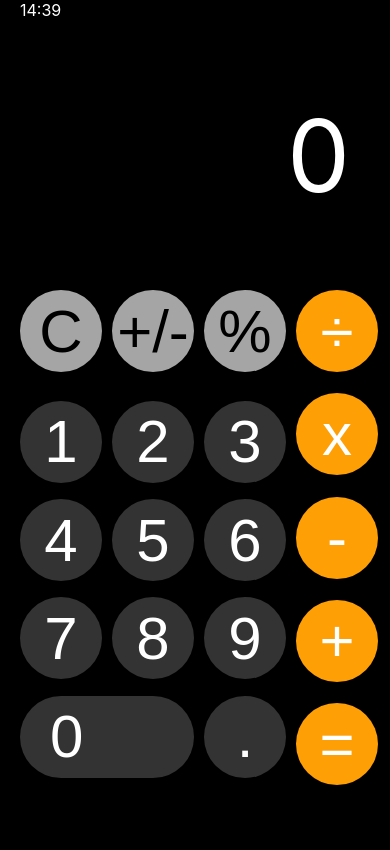
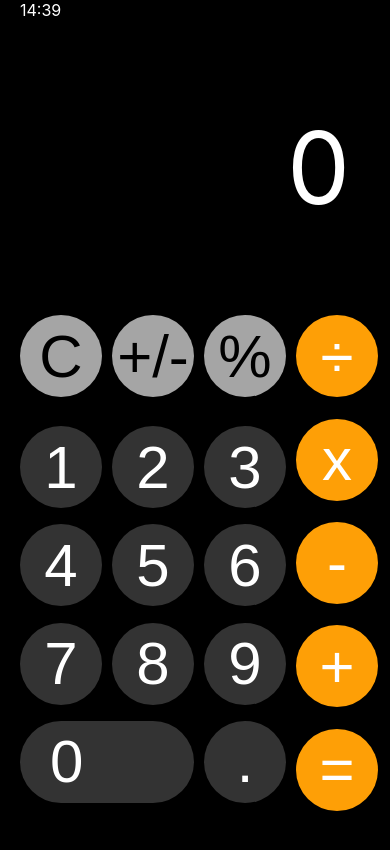
Before and after one commit to whoismuktar/react-calculator, a React (Create React App) app: page / in a window 390 px wide. Shown: the top 850 px of the page. Built offline with nearby package versions, Linux system fonts and the light colour scheme.

Commit message:
style update

```diff
--- a/src/App.scss
+++ b/src/App.scss
@@ -7,7 +7,6 @@
   @extend .allCenter;
 
   background-color: #d9d9d9;
-  // padding: 10%;
   height: 100vh;
   color: #ffffff;
 }
@@ -119,7 +118,7 @@
     height: 100%;
 
     .result {
-      height: 32vh;
+      height: 35vh;
       display: flex;
       align-items: center;
       justify-content: flex-end;
```
